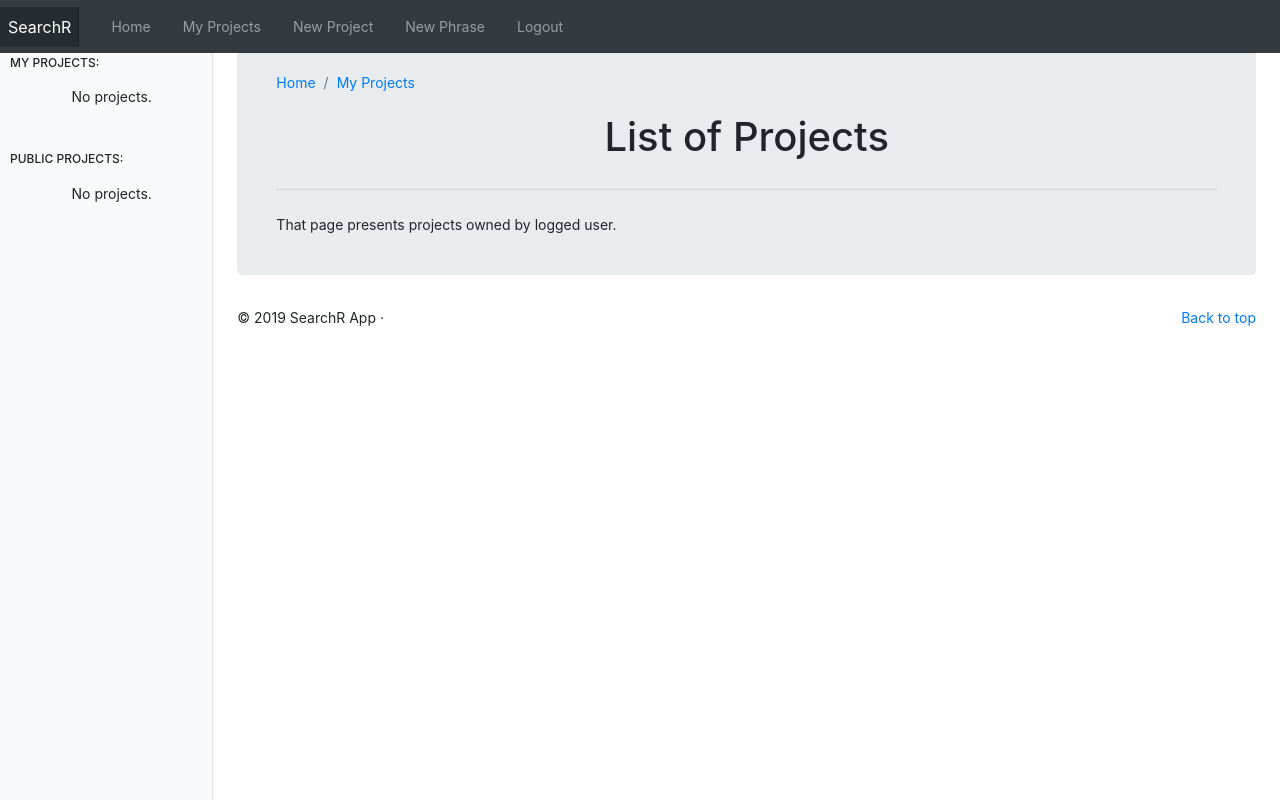
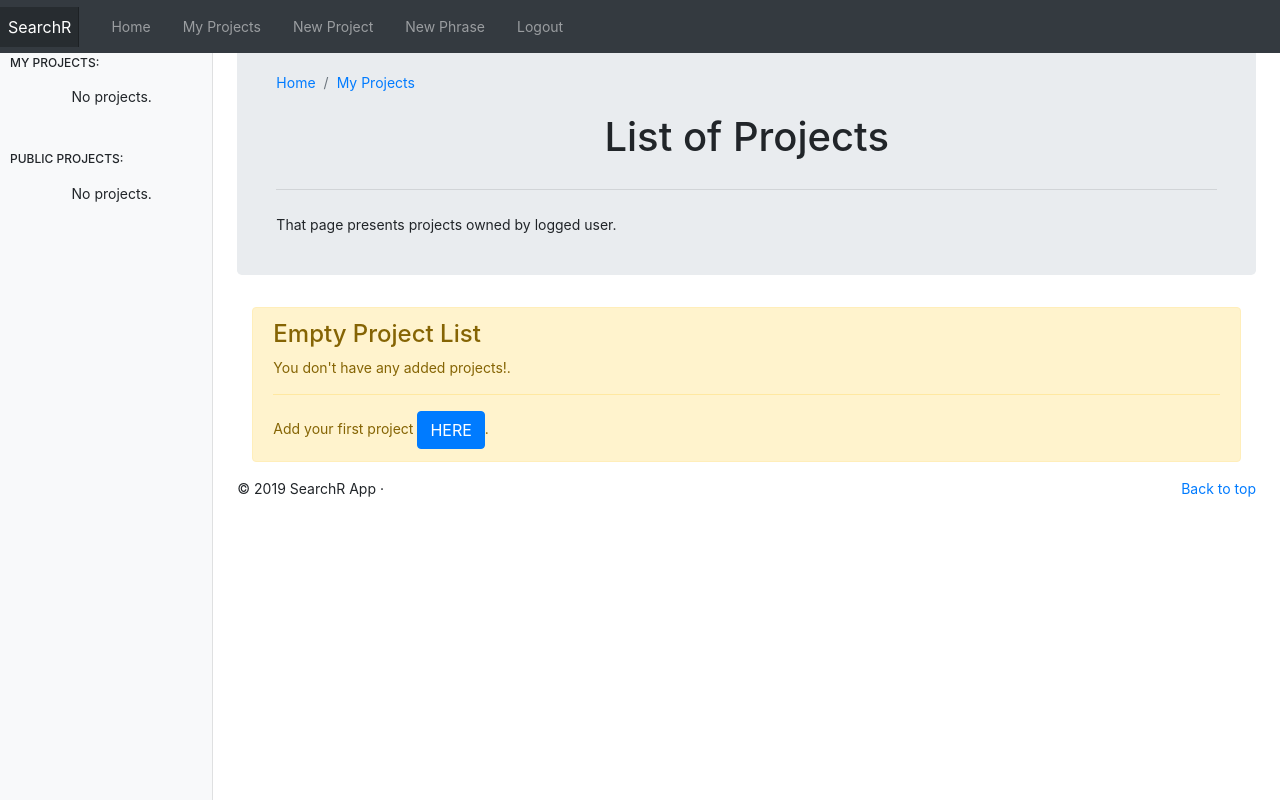
Before and after one commit to cebul55/Searchr_Project, a Django app: a page that uses templates/searchr_app/my_projects.html in a window 1280 px wide. Run offline with Django 3.2, Linux system fonts and the light colour scheme; the visitor is signed in with stand-in values (Sample User, id 1); data comes from the database, SQL or seed files in the repository; data that the repository does not hold is empty; some libraries are stand-ins or nearby versions.

```diff
--- a/templates/searchr_app/my_projects.html
+++ b/templates/searchr_app/my_projects.html
@@ -83,6 +83,15 @@
                 </div>
             </div>
         </div>
+        {% else %}
+            <div class="container" style="width: 100%">
+                <div class="alert alert-warning" role="alert">
+                    <h4 class="alert-heading">Empty Project List</h4>
+                    <p>You don't have any added projects!.</p>
+                    <hr class="my-3">
+                    <p class="mb-0">Add your first project <a class="btn btn-primary" href="{% url 'searchr_app:add_project' %}">HERE</a>. </p>
+                </div>
+            </div>
         {% endif %}
     {% else %}
         <div class="jumbotron p-4">
```
Also changed, not shown: searchr_app/forms/AdvancedSearchForm.py (+8 -0 lines), searchr_app/forms/SearchForm.py (+7 -0 lines).
